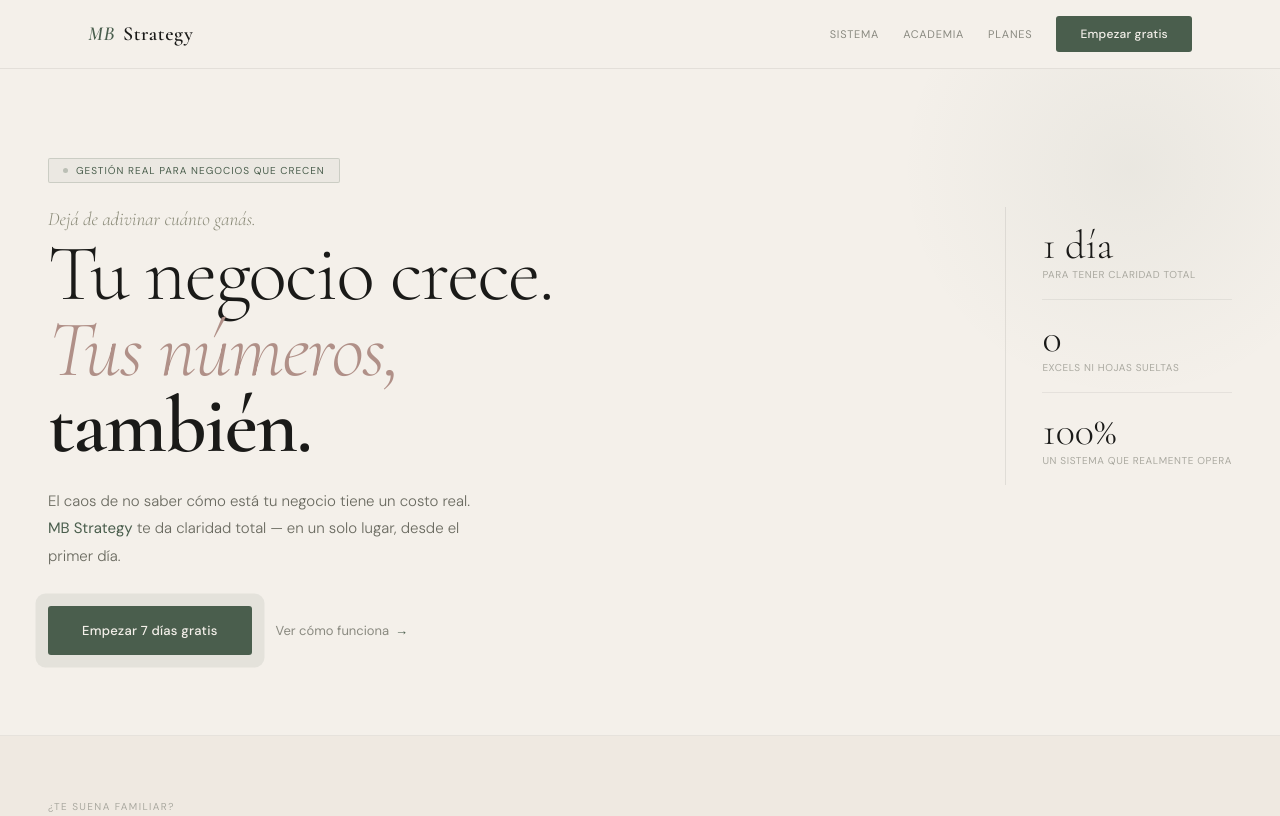
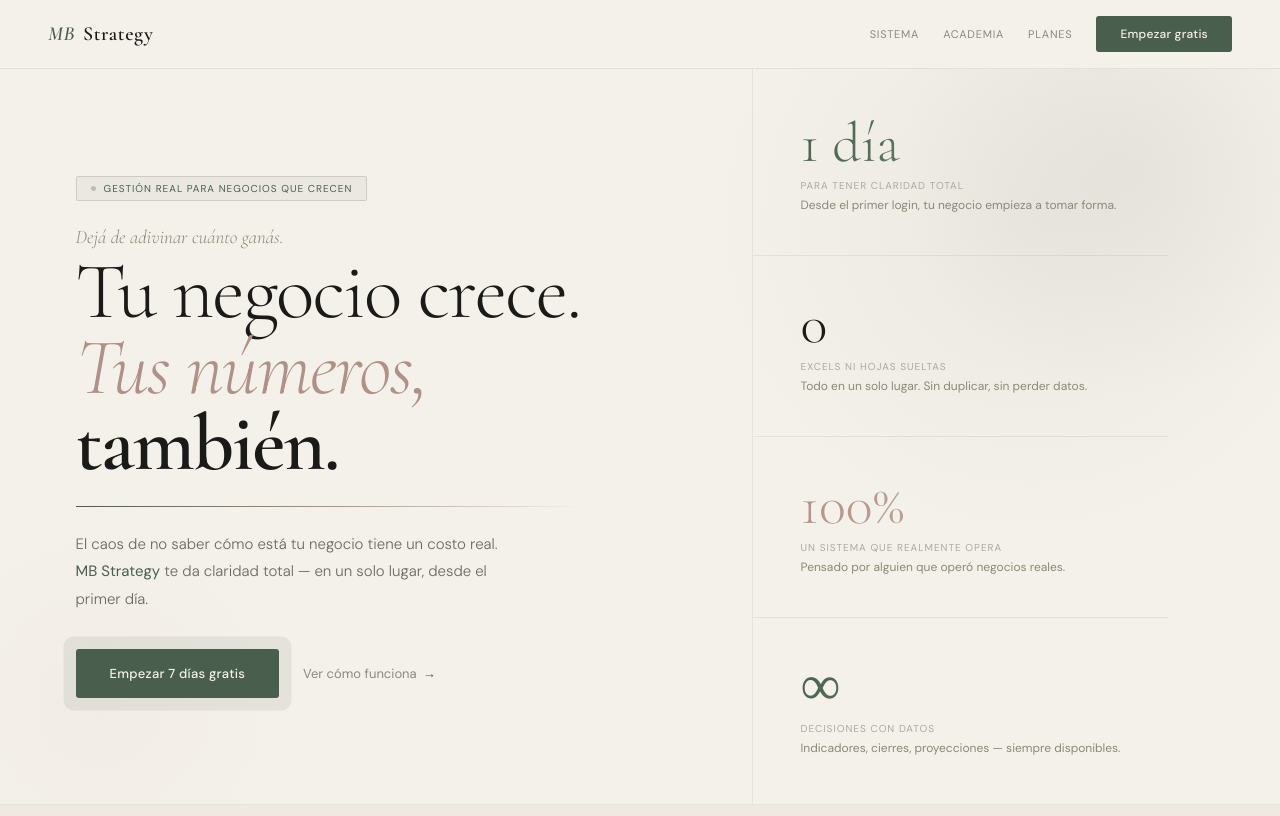
Before and after one commit to miicabenitez/mbstrategy, a plain HTML site: page landing/index.html in a window 1280 px wide. Shown: the top 816 px of the page. Drawn offline with nearby package versions, Linux system fonts and the light colour scheme; a web font is replaced by a local one.

Commit message:
Update index.html

```diff
--- a/landing/index.html
+++ b/landing/index.html
@@ -18,6 +18,12 @@ html,body{background:#f4f0ea;color:#1a1a18;font-family:'DM Sans',sans-serif;-web
 @keyframes fadeDown{from{opacity:0;transform:translateY(-12px);}to{opacity:1;transform:translateY(0);}}
 @keyframes fadeUp{from{opacity:0;transform:translateY(22px);}to{opacity:1;transform:translateY(0);}}
 @keyframes shimmer{0%{background-position:-200% center;}100%{background-position:200% center;}}
+@keyframes slideRight{from{width:0;}to{width:100%;}}
+@keyframes fadeIn{from{opacity:0;}to{opacity:1;}}
+.hero-stat{transition:background .3s;position:relative;}
+.hero-stat::before{content:'';position:absolute;left:0;top:0;bottom:0;width:2px;background:linear-gradient(180deg,transparent,#4a5e4d,transparent);opacity:0;transition:opacity .3s;}
+.hero-stat:hover{background:rgba(74,94,77,.02);}
+.hero-stat:hover::before{opacity:1;}
 @keyframes glowGreen{0%,100%{box-shadow:0 0 0 0 rgba(74,94,77,.4);}60%{box-shadow:0 0 0 16px rgba(74,94,77,0);}}
 @keyframes shine{0%{left:-100%;}100%{left:200%;}}
 @keyframes dotPulse{0%,100%{opacity:1;}50%{opacity:.3;}}
@@ -25,7 +31,7 @@ html,body{background:#f4f0ea;color:#1a1a18;font-family:'DM Sans',sans-serif;-web
 .rv.on{opacity:1;transform:none;}
 .d1{transition-delay:.08s;}.d2{transition-delay:.18s;}.d3{transition-delay:.28s;}.d4{transition-delay:.38s;}
 
-nav{position:sticky;top:0;z-index:100;display:flex;justify-content:space-between;align-items:center;padding:16px calc((100% - 1200px) / 2 + 48px);border-bottom:1px solid rgba(0,0,0,.07);background:rgba(244,240,234,.95);backdrop-filter:blur(12px);opacity:0;animation:fadeDown .6s ease .1s forwards;}
+nav{position:sticky;top:0;z-index:100;display:flex;justify-content:space-between;align-items:center;padding:16px 48px;max-width:100%;border-bottom:1px solid rgba(0,0,0,.07);background:rgba(244,240,234,.95);backdrop-filter:blur(12px);opacity:0;animation:fadeDown .6s ease .1s forwards;}
 .logo{font-family:'Cormorant Garamond',serif;font-size:20px;font-weight:600;letter-spacing:.03em;color:#1a1a18;display:flex;align-items:center;gap:8px;}
 .logo-mb{font-style:italic;color:#4a5e4d;}
 .nav-links{display:flex;gap:24px;align-items:center;}
@@ -333,6 +339,7 @@ footer{padding:24px 48px;border-top:1px solid rgba(0,0,0,.06);display:flex;justi
 <body>
 
 <nav>
+  <div style="display:flex;justify-content:space-between;align-items:center;width:100%;max-width:1200px;margin:0 auto;">
   <div class="logo"><span class="logo-mb">MB</span>Strategy</div>
   <div class="nav-links">
     <a href="#demo" style="text-decoration:none;"><div class="nav-link">Sistema</div></a>
@@ -340,28 +347,51 @@ footer{padding:24px 48px;border-top:1px solid rgba(0,0,0,.06);display:flex;justi
     <a href="#planes" style="text-decoration:none;"><div class="nav-link">Planes</div></a>
     <a href="https://sistema.mbstrategy.com.ar/planes.html?plan=base" style="text-decoration:none;"><div class="nav-cta">Empezar gratis</div></a>
   </div>
+  </div>
 </nav>
 
-<section class="hero">
-  <div class="h-badge"><div class="h-bdot"></div>Gestión real para negocios que crecen</div>
-  <div class="h-layout">
-    <div>
-      <div class="h-hook">Dejá de adivinar cuánto ganás.</div>
-      <div class="h1">
-        <span class="h1-a">Tu negocio crece.</span>
-        <span class="h1-b">Tus números,</span>
-        <span class="h1-c">también.</span>
-      </div>
-      <p class="h-p">El caos de no saber cómo está tu negocio tiene un costo real. <strong>MB Strategy</strong> te da claridad total — en un solo lugar, desde el primer día.</p>
-      <div class="h-btns">
-        <a href="https://sistema.mbstrategy.com.ar/planes.html?plan=base" style="text-decoration:none;"><div class="h-btn-main">Empezar 7 días gratis</div></a>
-        <a href="#demo" style="text-decoration:none;"><div class="h-btn-sec">Ver cómo funciona <span>→</span></div></a>
-      </div>
+<section class="hero" style="min-height:92vh;display:grid;grid-template-columns:1fr 1fr;gap:0;align-items:center;padding:0;position:relative;overflow:hidden;border-bottom:1px solid rgba(0,0,0,.06);">
+  <div style="position:absolute;top:-200px;right:-100px;width:700px;height:700px;border-radius:50%;background:radial-gradient(circle,rgba(74,94,77,.05) 0%,transparent 65%);pointer-events:none;"></div>
+  <div style="position:absolute;bottom:-100px;left:-100px;width:400px;height:400px;border-radius:50%;background:radial-gradient(circle,rgba(176,144,136,.04) 0%,transparent 65%);pointer-events:none;"></div>
+
+  <!-- IZQUIERDA -->
+  <div style="padding:80px 48px 80px 64px;">
+    <div class="h-badge" style="opacity:0;animation:fadeUp .6s ease .1s forwards;"><div class="h-bdot"></div>Gestión real para negocios que crecen</div>
+    <div class="h-hook" style="opacity:0;animation:fadeUp .7s ease .3s forwards;">Dejá de adivinar cuánto ganás.</div>
+    <div class="h1">
+      <span class="h1-a" style="opacity:0;animation:fadeUp .7s ease .5s forwards;">Tu negocio crece.</span>
+      <span class="h1-b" style="opacity:0;animation:fadeUp .7s ease .7s forwards;">Tus números,</span>
+      <span class="h1-c" style="opacity:0;animation:fadeUp .7s ease .9s forwards;">también.</span>
     </div>
-    <div class="h-stats">
-      <div class="h-stat"><div class="h-stat-n" id="hn1">—</div><div class="h-stat-l">para tener claridad total</div></div>
-      <div class="h-stat"><div class="h-stat-n" id="hn2">—</div><div class="h-stat-l">excels ni hojas sueltas</div></div>
-      <div class="h-stat"><div class="h-stat-n" id="hn3">—</div><div class="h-stat-l">un sistema que realmente opera</div></div>
+    <div style="height:1px;background:linear-gradient(90deg,#4a5e4d,#b09088,transparent);width:0;animation:slideRight 1.2s ease 1.1s forwards;margin-bottom:24px;"></div>
+    <p class="h-p" style="opacity:0;animation:fadeUp .6s ease 1.2s forwards;">El caos de no saber cómo está tu negocio tiene un costo real. <strong style="color:#4a5e4d;font-weight:400;">MB Strategy</strong> te da claridad total — en un solo lugar, desde el primer día.</p>
+    <div class="h-btns" style="opacity:0;animation:fadeUp .6s ease 1.35s forwards;">
+      <a href="https://sistema.mbstrategy.com.ar/planes.html?plan=base" style="text-decoration:none;"><div class="h-btn-main">Empezar 7 días gratis</div></a>
+      <a href="#demo" style="text-decoration:none;"><div class="h-btn-sec">Ver cómo funciona <span>→</span></div></a>
+    </div>
+  </div>
+
+  <!-- DERECHA — stats estilo Apple -->
+  <div style="border-left:1px solid rgba(0,0,0,.06);height:100%;display:flex;flex-direction:column;justify-content:center;">
+    <div class="hero-stat" style="padding:40px 48px;border-bottom:1px solid rgba(0,0,0,.06);opacity:0;animation:fadeIn .8s ease .8s forwards;">
+      <div style="font-family:'Cormorant Garamond',serif;font-size:56px;font-weight:300;line-height:1;margin-bottom:8px;background:linear-gradient(135deg,#4a5e4d,#7a9e7d);-webkit-background-clip:text;-webkit-text-fill-color:transparent;background-clip:text;">1 día</div>
+      <div style="font-size:10px;color:#aaa9a0;letter-spacing:.1em;text-transform:uppercase;margin-bottom:4px;">Para tener claridad total</div>
+      <div style="font-size:12px;color:#8a8a78;line-height:1.6;">Desde el primer login, tu negocio empieza a tomar forma.</div>
+    </div>
+    <div class="hero-stat" style="padding:40px 48px;border-bottom:1px solid rgba(0,0,0,.06);opacity:0;animation:fadeIn .8s ease 1s forwards;">
+      <div style="font-family:'Cormorant Garamond',serif;font-size:56px;font-weight:300;line-height:1;margin-bottom:8px;color:#1a1a18;">0</div>
+      <div style="font-size:10px;color:#aaa9a0;letter-spacing:.1em;text-transform:uppercase;margin-bottom:4px;">Excels ni hojas sueltas</div>
+      <div style="font-size:12px;color:#8a8a78;line-height:1.6;">Todo en un solo lugar. Sin duplicar, sin perder datos.</div>
+    </div>
+    <div class="hero-stat" style="padding:40px 48px;border-bottom:1px solid rgba(0,0,0,.06);opacity:0;animation:fadeIn .8s ease 1.2s forwards;">
+      <div style="font-family:'Cormorant Garamond',serif;font-size:56px;font-weight:300;line-height:1;margin-bottom:8px;background:linear-gradient(135deg,#b09088,#d4b8a8);-webkit-background-clip:text;-webkit-text-fill-color:transparent;background-clip:text;">100%</div>
+      <div style="font-size:10px;color:#aaa9a0;letter-spacing:.1em;text-transform:uppercase;margin-bottom:4px;">Un sistema que realmente opera</div>
+      <div style="font-size:12px;color:#8a8a78;line-height:1.6;">Pensado por alguien que operó negocios reales.</div>
+    </div>
+    <div class="hero-stat" style="padding:40px 48px;opacity:0;animation:fadeIn .8s ease 1.4s forwards;">
+      <div style="font-family:'Cormorant Garamond',serif;font-size:56px;font-weight:300;line-height:1;margin-bottom:8px;background:linear-gradient(135deg,#4a5e4d,#7a9e7d);-webkit-background-clip:text;-webkit-text-fill-color:transparent;background-clip:text;">∞</div>
+      <div style="font-size:10px;color:#aaa9a0;letter-spacing:.1em;text-transform:uppercase;margin-bottom:4px;">Decisiones con datos</div>
+      <div style="font-size:12px;color:#8a8a78;line-height:1.6;">Indicadores, cierres, proyecciones — siempre disponibles.</div>
     </div>
   </div>
 </section>
```
